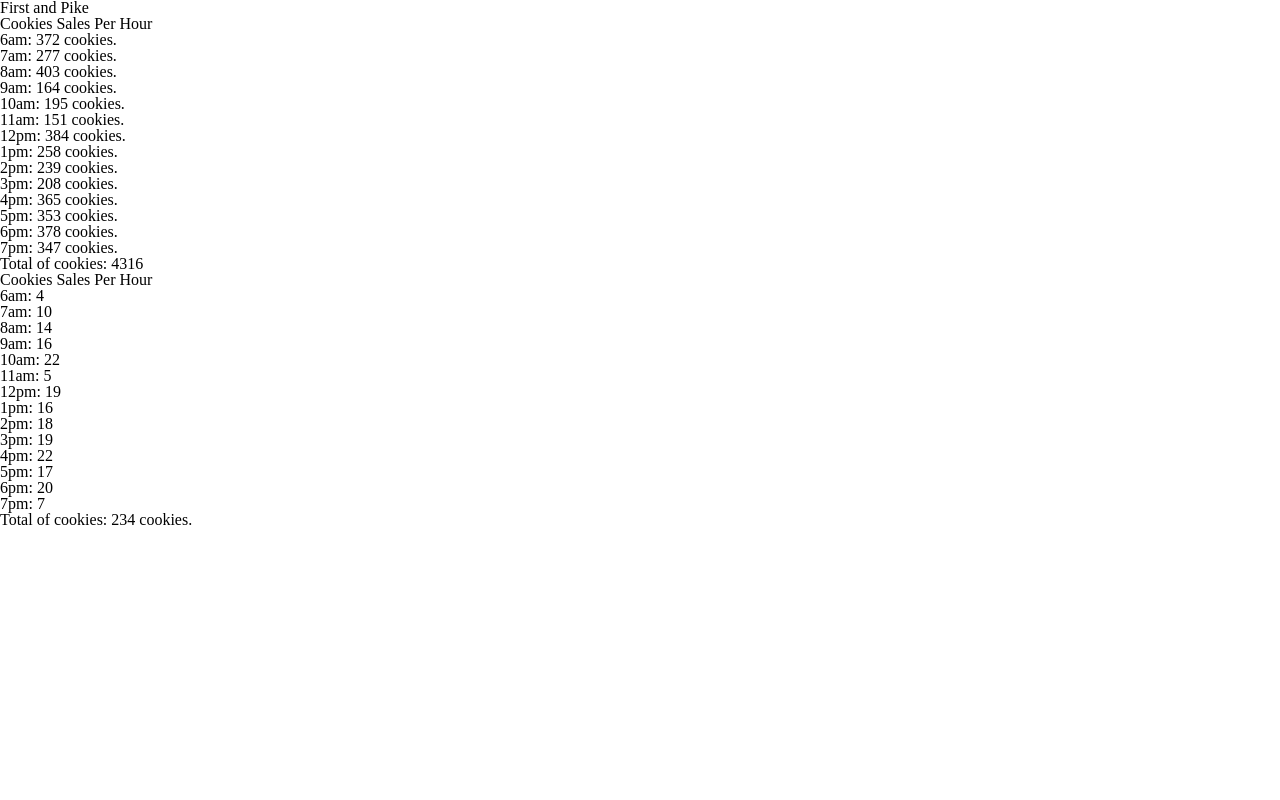
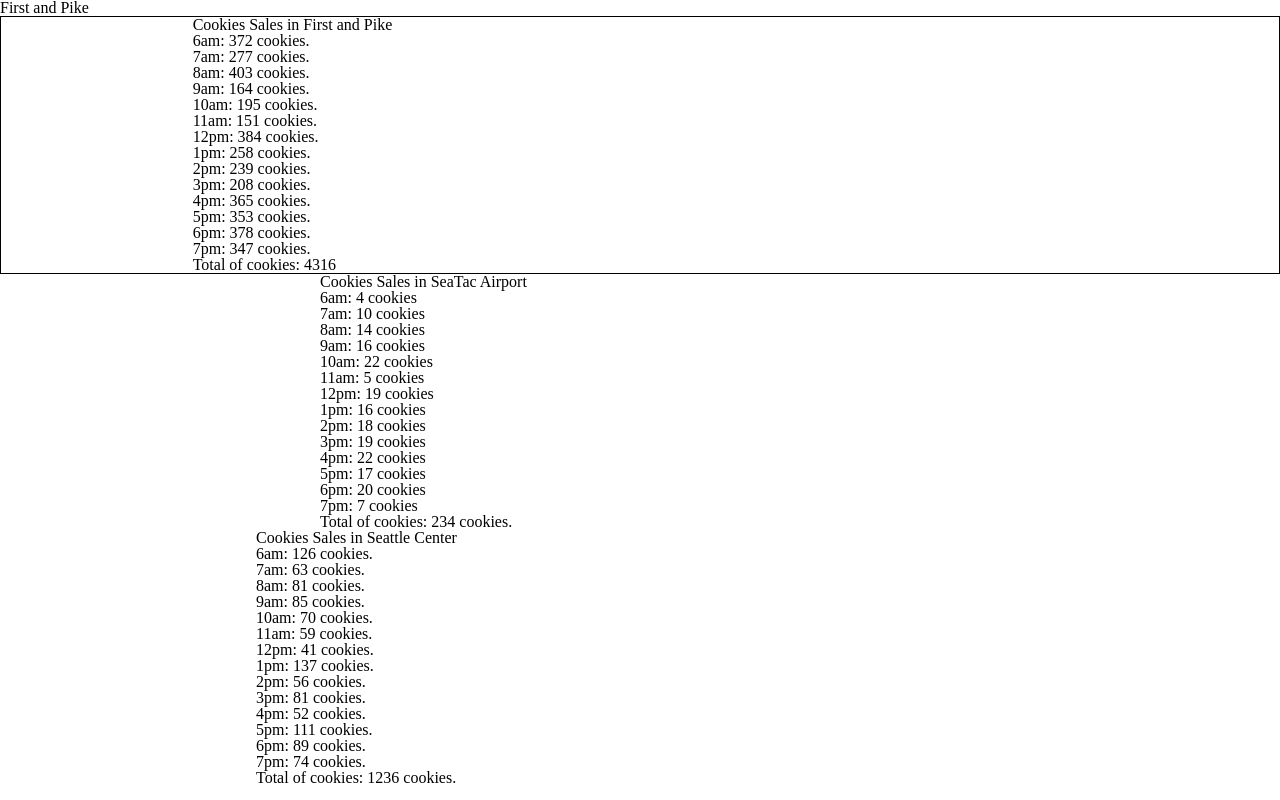
Before and after one commit to akarinaat/cookie-stand, a plain HTML site: page pages/sales.html in a window 1280 px wide. Drawn offline with Linux system fonts and the light colour scheme.

Commit message:
Index almost done, having trouble with background color (image)

```diff
--- a/css/stylesales.css
+++ b/css/stylesales.css
@@ -0,0 +1,16 @@
+#salesinpike{
+  margin-left: 15%;
+}
+
+
+#seattleCen{
+  margin-left: 20%;
+}
+
+#seaTacAir{
+  margin-left: 25%;
+}
+
+.boxed{
+  border: 1px solid black
+}
--- a/index.html
+++ b/index.html
@@ -1,15 +1,42 @@
 <! DOCTYPE html>
 <html>
   <head>
-    <title></title>
+    <title>Salmookies Coffee</title>
+    <link href="https://maxcdn.bootstrapcdn.com/bootstrap/3.3.7/css/bootstrap.min.css" rel="stylesheet" type="text/css">
     <link href="css/reset.css" type="text/css" rel="stylesheet">
     <link href="css/styleindex.css" type="text/css" rel="stylesheet">
   </head>
   <body>
-    <h1>Pat's Cafe</h1>
+    <div id="salmookies"><h1>Salmookies</h1></div>
+    <img src="imgs/salmon.jpg">
+<p>If there is something we know abou is <b>Salmon</b> and <b>Cookies!</b></p>
+<p>We make Salmon shaped cookies, perfect for a rainy mornig!</p>
+
+    <nav class="navbar navbar-inverse navbar-fixed-top">
+        <div class="container">
+        <div class="navbar-header">
+          <button type="button" class="navbar-toggle collapsed" data-toggle="collapse" data-target="#bs-nav-demo" aria-expanded="false">
+              <span class="sr-only">Toggle navigation</span>
+              <span class="icon-bar"></span>
+              <span class="icon-bar"></span>
+              <span class="icon-bar"></span>
+            </button>
+          <a href="#" class="navbar-brand"><span class="glyphicon glyphicon-picture" aria-hidden="true"></span> Images</a>
+        </div>
+        <div class="collapse navbar-collapse" id="bs-nav-demo">
+          <ul class=" nav navbar-nav">
+            <li><a href="#">About</a></li>
+            <li><a href="#">Contact</a></li>
+            <li><a href="#">Locations</a></li>
+          </ul>
+          </div>
 
 
 
+
+
+      <script src="http://code.jquery.com/jquery-3.3.1.js"></script>
+    <script src="https://maxcdn.bootstrapcdn.com/bootstrap/3.3.7/js/bootstrap.min.js"></script>
     <script src="js/app.js"></script>
   </body>
 </html>
--- a/js/app.js
+++ b/js/app.js
@@ -79,7 +79,7 @@ var seaTac = {
       //create an element
       var listItemElem = document.createElement( 'li' );
       //Give it a content
-      listItemElem.textContent = storeHours[i] + ': ' + Math.round(this.cookiesPerHour[i]);
+      listItemElem.textContent = storeHours[i] + ': ' + Math.round(this.cookiesPerHour[i]) + ' cookies';
       //Append to the DOM
       ulElem.appendChild(listItemElem);
 
@@ -96,4 +96,46 @@ console.log(seaTac.dailySales);
 
 //Seattle Center LOCATION
 
-var seattleCenter
+var seattleCenter = {
+  minClientPerHour: 11,
+  maxClientPerHour: 38,
+  averageCookiesPerCustomer: 3.7,
+  dailySales:0,
+  cookiesPerHour:[],
+  customerPerHour:[],
+
+  randomNumberOfClient: function ()//calculates the random clients
+  {
+    for (var i = 0; i < storeHours.length; i++){
+
+      this.customerPerHour[i] = Math.floor(Math.random() * (this.maxClientPerHour - this.minClientPerHour)) + this.minClientPerHour;
+    }
+  },
+  cookieSalesPerHour: function () //calculates sales per hour and total sales
+  {
+    for(var i = 0; i <storeHours.length; i++ ){
+      var numberSold = this.customerPerHour[i] * this.averageCookiesPerCustomer;
+      this.cookiesPerHour[i] = numberSold;
+      this.dailySales += numberSold;
+    }
+  },
+  renderSales: function (){
+    var ulElem = document.getElementById('seattleCen');
+    for (var i = 0; i < storeHours.length; i++){
+      //create an element
+      var listItemElem = document.createElement( 'li' );
+      //Give it a content
+      listItemElem.textContent = storeHours[i] + ': ' + Math.round(this.cookiesPerHour[i]) + ' cookies.';
+      //Append to the DOM
+      ulElem.appendChild(listItemElem);
+
+    }
+    listItemElem.textContent = 'Total of cookies: ' + Math.round(this.dailySales) + ' cookies.';
+  }
+
+};
+
+seattleCenter.randomNumberOfClient();
+seattleCenter.cookieSalesPerHour();
+seattleCenter.renderSales();
+console.log(seattleCenter.dailySales);
--- a/pages/sales.html
+++ b/pages/sales.html
@@ -8,10 +8,17 @@
   </head>
   <body>
     <h1>First and Pike</h1>
+    <div class="boxed">
+      <ul id="salesinpike">Cookies Sales in First and Pike</ul>
+    </div>
+    <div>
+      <ul id="seaTacAir">Cookies Sales in SeaTac Airport</ul>
+    </div>
 
-    <ul id="salesinpike">Cookies Sales Per Hour</ul>
+    <div>
+      <ul id="seattleCen">Cookies Sales in Seattle Center</ul>
+    </div>
 
-    <ul id="seaTacAir">Cookies Sales Per Hour</ul>
 
 
     <script src="../js/app.js"></script>
```
Also changed, not shown: css/styleindex.css (+19 -4 lines), imgs/bluecookies.jpg (added), imgs/salmon.jpg (added).
